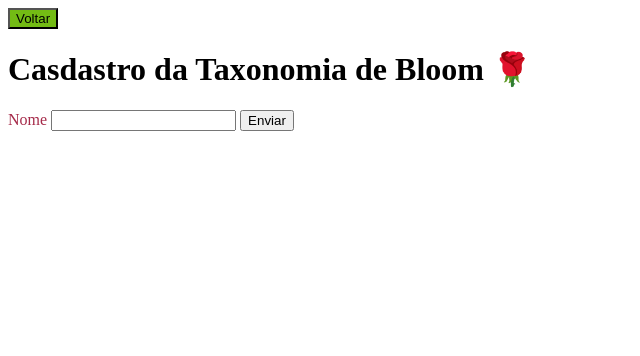
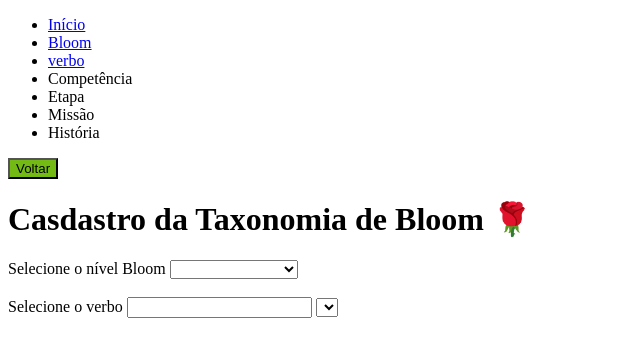
Before and after one commit to ErikaWalker/missao1, a plain HTML site: page bloom.html in a window 1280 px wide. Shown: the whole page, without its empty margins (0-640 px from the left). Drawn offline with Linux system fonts and the light colour scheme.

Commit message:
Atualização 29

```diff
--- a/bloom.html
+++ b/bloom.html
@@ -9,13 +9,59 @@
 </head>
 
 <body>
+    <ul>
+        <li><a href="Educador.html">Início</a></li>
+        <li><a href="bloom.html">Bloom</a></li>
+        <li><a href="verbo.html">verbo</a> </li>
+        <li> Competência </li>
+        <li> Etapa </li>
+        <li> Missão </li>
+        <li> História </li>
+    </ul>
+
+
     <a href="Educador.html"><button style="background-color: rgb(115, 187, 20);"> Voltar </button></a>
     <h1> Casdastro da Taxonomia de Bloom 🌹 </h1>
-    <form>
+    <!-- <form>
         <label style="color: rgb(165, 42, 73);">Nome</label>
         <input type="text" id="nome">
         <input type="submit" value="Enviar">
+    </form> <!-->
+
+    <form>
+
+        <label> Selecione o nível Bloom </label>
+        <select>
+            <option></option>
+            <option>MEMORIZAR</option>
+            <option>COMPREENDER</option>
+            <option>APLICAR</option>
+            <option>ANALISAR</option>
+            <option>AVALIAR</option>
+            <option>CRIAR</option>
+        </select>
+
+
     </form>
+
+    <br>
+
+    <label for="verbo"> Selecione o verbo </label>
+    <input list="verbos" name="verbo" id="verbo">
+
+    <select>
+        <datalist id="verbos">
+            <option value="listar">
+            <option value="Relembrar">
+            <option value="Reconhecer">
+            <option value="Identificar">
+            <option value="Localizar">
+            <option value="Descrever">
+            <option value="Criar">
+        </datalist>
+    </select>
+
+    <br>
 </body>
 
 </html>
```
Also changed, not shown: Educador.html (+1 -1 lines), competencia.html (added, +51 -0 lines), verbos.html (added, +31 -0 lines).
